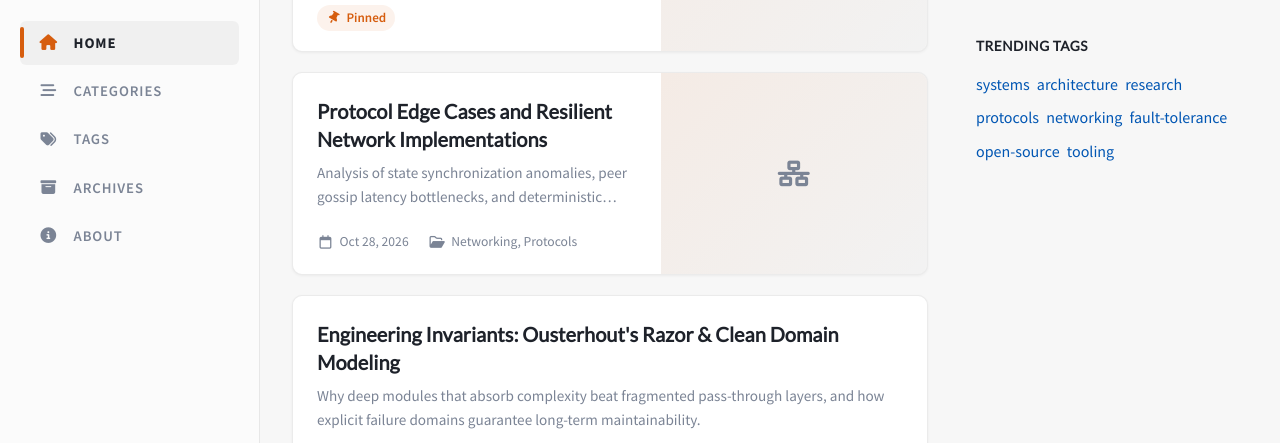
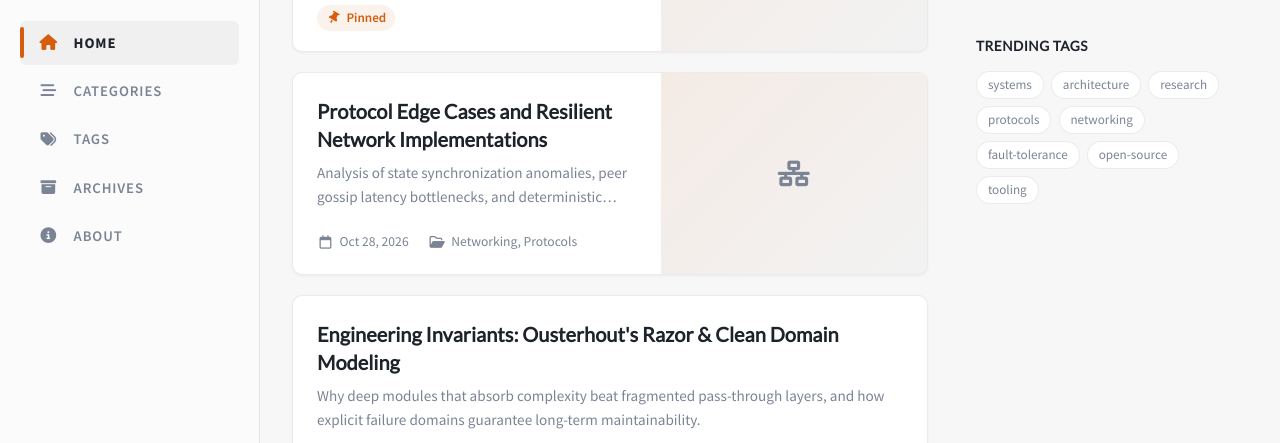
Before and after one commit to XiaoArnav/Protfolio, a plain HTML site: page index.html in a window 1280 px wide. Shown: the part 253-696 px from the top of the page. Drawn offline with Linux system fonts and the light colour scheme.

Commit message:
style tag outline buttons

```diff
--- a/assets/css/style.css
+++ b/assets/css/style.css
@@ -798,6 +798,31 @@ search#search .search-icon {
   margin-top: 0.75rem;
 }
 
+.post-tag {
+  display: inline-block;
+  line-height: 1.2;
+  font-size: 0.82rem;
+  border-radius: var(--radius-full);
+  padding: 0.32rem 0.68rem;
+  color: var(--text-muted-color);
+  background-color: var(--card-bg);
+  border: 1px solid var(--border-color);
+  text-decoration: none;
+  font-family: var(--font-sans);
+  font-weight: 500;
+  transition: all var(--transition-speed) var(--transition-ease);
+  cursor: pointer;
+}
+
+.post-tag:hover {
+  color: var(--primary);
+  border-color: var(--primary);
+  background-color: rgba(214, 93, 14, 0.08);
+  text-decoration: none;
+  transform: translateY(-1px);
+  box-shadow: 0 2px 6px rgba(214, 93, 14, 0.12);
+}
+
 .tail-wrapper {
   padding: 2.5rem 0 2rem;
   border-top: 1px solid var(--border-color);
```
